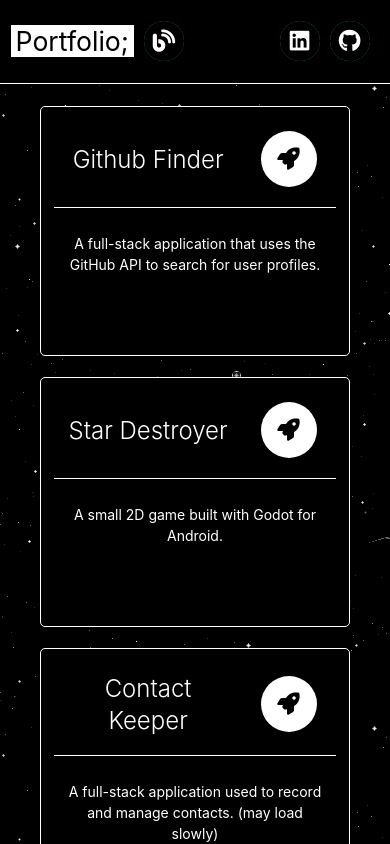
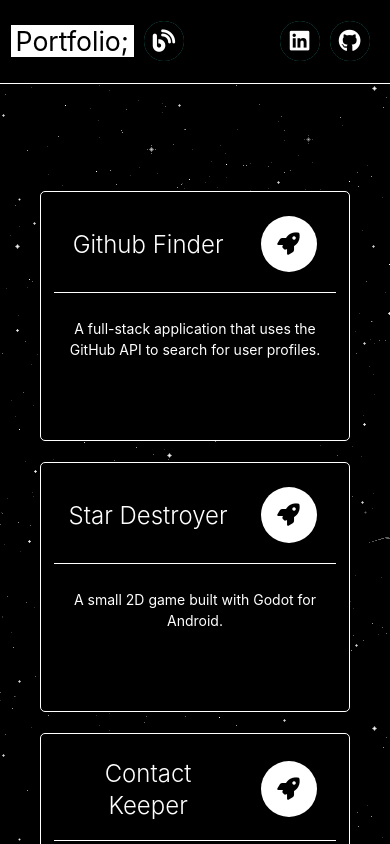
Before and after one commit to harlenkinsey/portfolio, a React (Create React App) app: page / in a window 390 px wide. Shown: the top 844 px of the page. Built offline with nearby package versions, Linux system fonts and the light colour scheme; the HTML template or start-up script is replaced by a standard one.

Commit message:
fixed whitespace

```diff
--- a/src/App.css
+++ b/src/App.css
@@ -108,9 +108,8 @@ ul {
 @media (max-width: 768px) {
 
   .background {
-    width: 100%;
-    padding: 100px 0px 100px 0px;
     background-image: url('./images/space-backing.png');
+    height: auto;
   }
 
   .blog-button {
```
